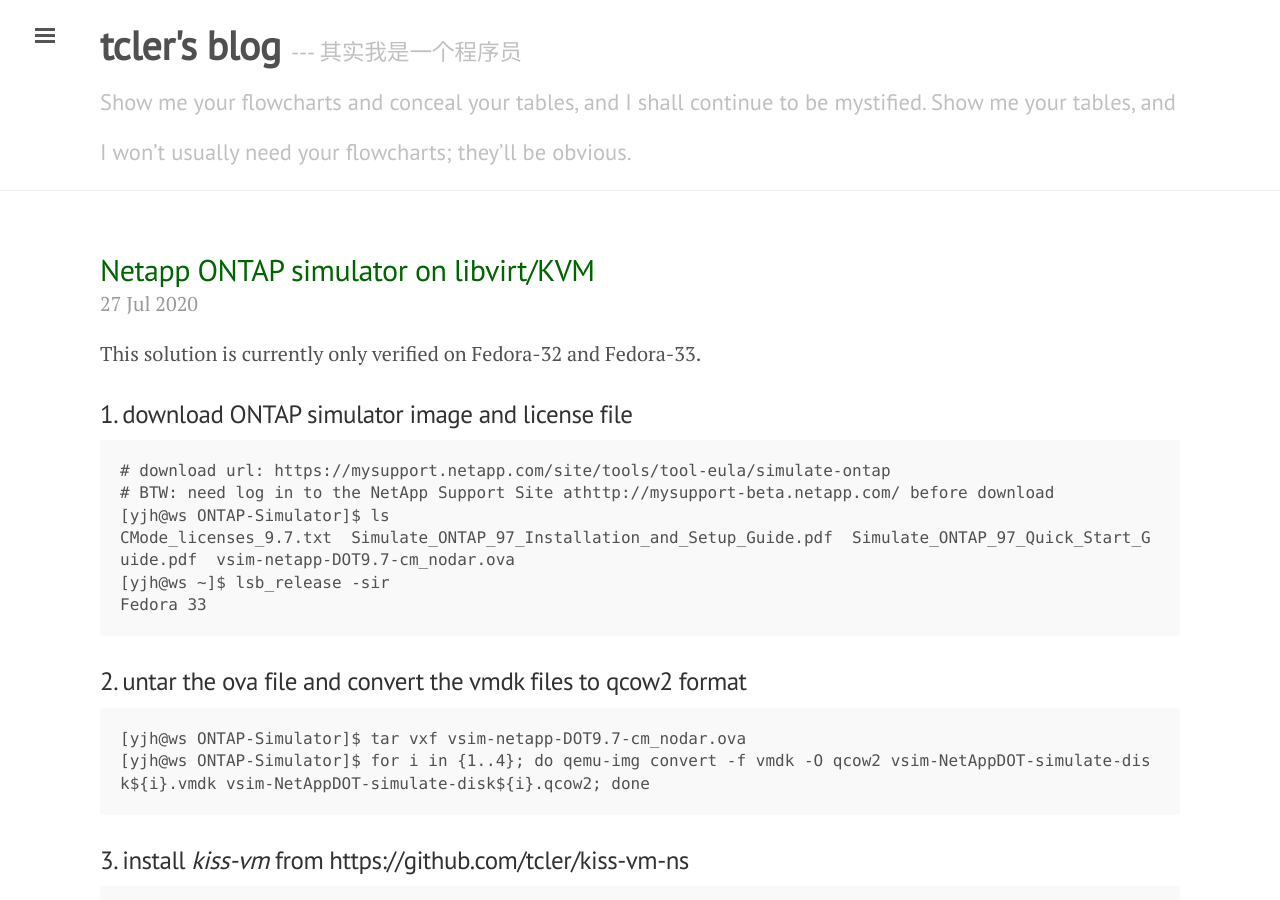
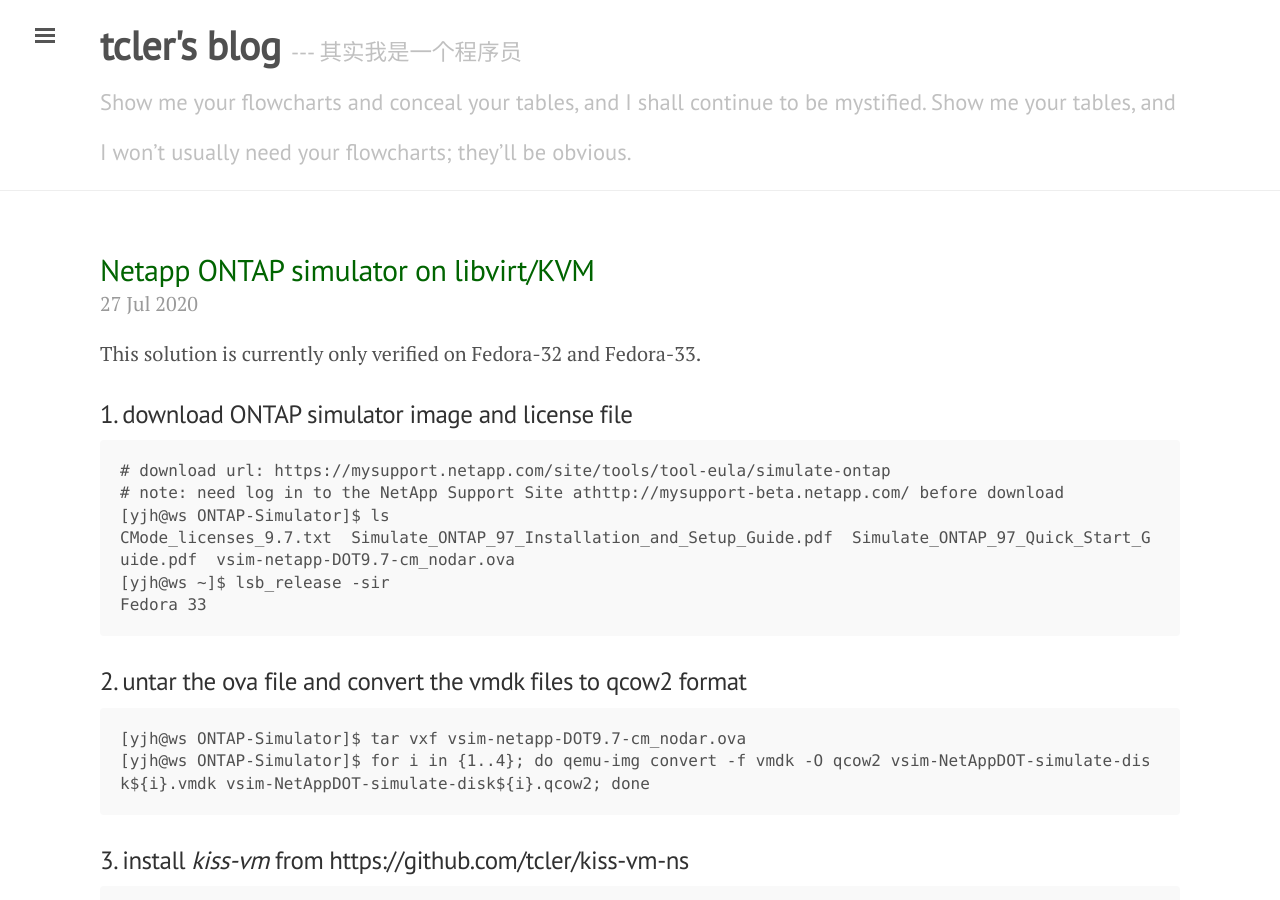
Before and after one commit to tcler/tcler.github.io, a Jekyll site: the page built from _posts/2020-07-27-netapp-ontap-simulator-on-libvirt-kvm.md.md, in a window 1280 px wide and 900 px high. Built offline with Jekyll 4.4.1, drawn with Linux system fonts in a browser that asks for light colours.

Commit message:
Update 2020-07-27-netapp-ontap-simulator-on-libvirt-kvm.md.md

````diff
--- a/_posts/2020-07-27-netapp-ontap-simulator-on-libvirt-kvm.md.md
+++ b/_posts/2020-07-27-netapp-ontap-simulator-on-libvirt-kvm.md.md
@@ -8,7 +8,7 @@
 ### 1. download ONTAP simulator image and license file
 ```
 # download url: https://mysupport.netapp.com/site/tools/tool-eula/simulate-ontap
-# BTW: need log in to the NetApp Support Site athttp://mysupport-beta.netapp.com/ before download
+# note: need log in to the NetApp Support Site athttp://mysupport-beta.netapp.com/ before download
 [yjh@ws ONTAP-Simulator]$ ls
 CMode_licenses_9.7.txt  Simulate_ONTAP_97_Installation_and_Setup_Guide.pdf  Simulate_ONTAP_97_Quick_Start_Guide.pdf  vsim-netapp-DOT9.7-cm_nodar.ova
 [yjh@ws ~]$ lsb_release -sir
````
